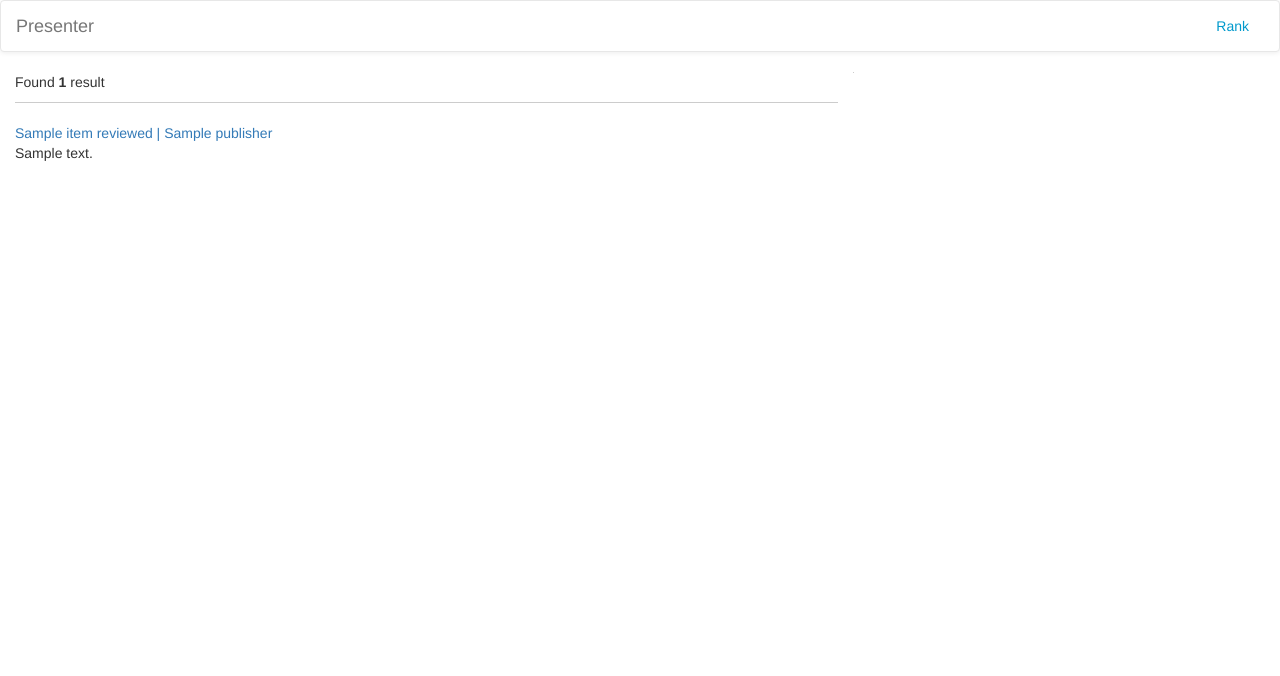
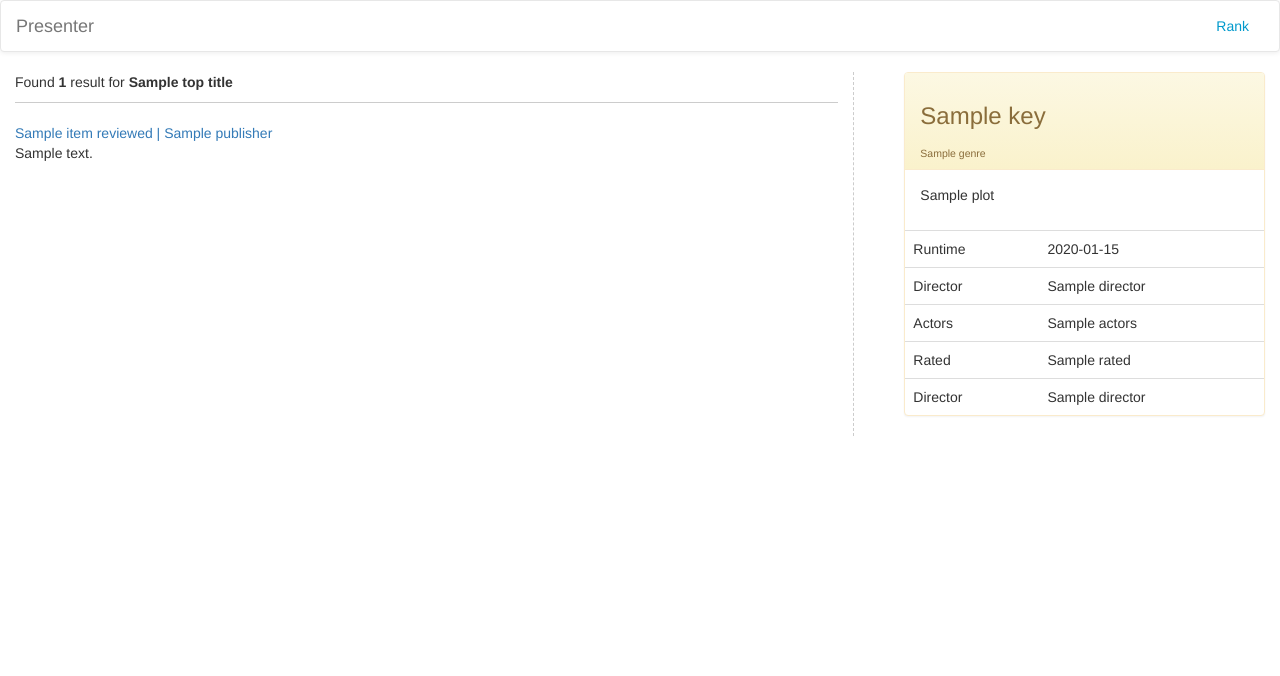
Before and after one commit to a13576606825/QuickFlix-presenter, a Flask app: template webapp/templates/result.html in a window 1280 px wide. Shown: the top 676 px of the page. Run offline with Flask 2, Linux system fonts and the light colour scheme; the template is opened without the code that fills it: most values are stand-ins (such as "Sample title", 1, 10 or a date in 2020); some libraries are stand-ins or nearby versions.

Commit message:
integrate with movie detail panel

```diff
--- a/store/read.py
+++ b/store/read.py
@@ -24,6 +24,12 @@ def get_reviews(movie_title):
         log.info("No reviews found for " + str(movie_title))
     return reviews
 
+def get_movie_info(movie_title):
+    db = mongo.get_db()
+    movie_info = db.movieInfo.find_one({"key": movie_title})
+    if not movie_info:
+        log.info("No moview info found for " + str(movie_title))
+    return movie_info
 
 def read_by_id(collection, object_id):
     if not isinstance(object_id, ObjectId):
--- a/webapp/static/css/global.css
+++ b/webapp/static/css/global.css
@@ -138,6 +138,9 @@ html, body{
 .result-entry {
 	padding-top: 20px;
 }
+.info-space {
+	height: 100%;
+}
 
 .empty-result {
 	font-size: 18px
--- a/webapp/templates/result.html
+++ b/webapp/templates/result.html
@@ -23,7 +23,7 @@
           {%if loop.first%}
           <div class='hori-divider'>
             Found <strong>{{results|length}}</strong>
-              {% if results|length > 1 %}results{% else %}result{% endif %}
+              {% if results|length > 1 %}results{% else %}result{% endif %} for <strong>{{topTitle}}</strong>
           </div>
           {% endif%}
           <div  class='result-entry'>
@@ -48,7 +48,39 @@
 
         {% endfor %}
       </div>
-      <div class='col-lg-4 vert-divider'>
+      <div class='col-lg-4 vert-divider info-space'>
+        <div class="panel panel-warning">
+          <!-- Default panel contents -->
+          <div class="panel-heading"><h3>{{movie_info.key}}</h3><sub>{{movie_info.Genre}}<sub></div>
+          <div class="panel-body">
+            <p>{{movie_info.Plot}}</p>
+          </div>
+          <!-- Table -->
+          <table class="table">
+            <tr>
+              <td>Runtime</td>
+              <td>{{movie_info.Runtime}}</td>
+            </tr>
+            <tr>
+              <td>Director</td>
+              <td>{{movie_info.Director}}</td>
+            </tr>
+            <tr>
+              <td>Actors</td>
+              <td>{{movie_info.Actors}}</td>
+            </tr>
+            <tr>
+              <td>Rated</td>
+              <td>{{movie_info.Rated}}</td>
+            </tr>
+            <tr>
+              <td>Director</td>
+              <td>{{movie_info.Director}}</td>
+            </tr>
+          </table>
+        </div>
+
+
       </div>
     </div>
   </div>
```
Also changed, not shown: webapp/core.py (+11 -9 lines), webapp/handler.py (+5 -4 lines).
